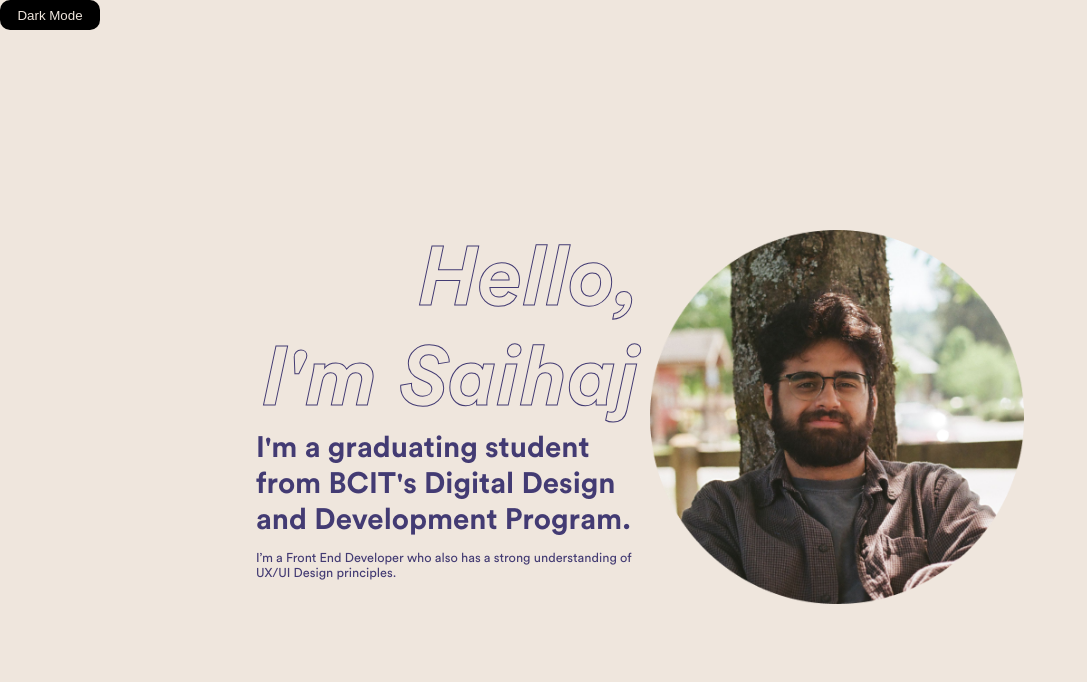
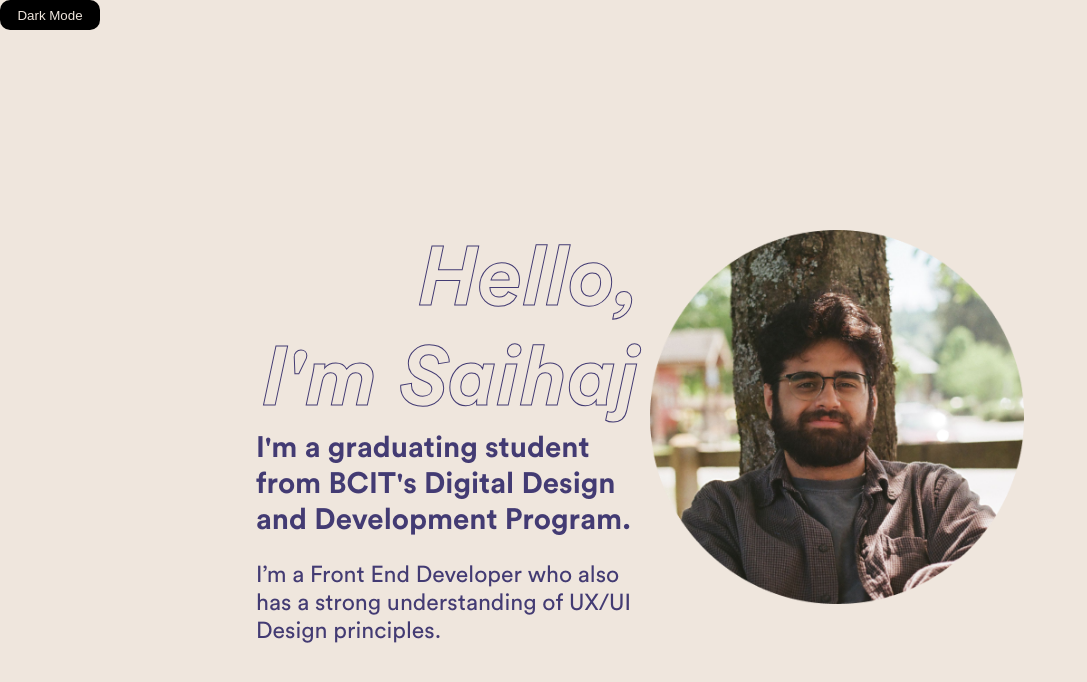
Before and after one commit to saihajvir/Portfolio, a Next.js app: page / in a window 1280 px wide. Shown: the top 682 px of the page, without its empty margins (0-1087 px from the left). Built offline with nearby package versions, Linux system fonts and the light colour scheme.

Commit message:
minor change

```diff
--- a/comps/ThemeButton/index.js
+++ b/comps/ThemeButton/index.js
@@ -9,6 +9,7 @@ const Button = styled.button`
     color: ${props=>props.color};
     border-radius: 10px;
     border: none;
+
 `
 
 export default function ThemeButton({
--- a/pages/index.js
+++ b/pages/index.js
@@ -57,8 +57,9 @@ const StudentText = styled.span`
 const DescriptionText = styled.p`
   font-family: 'Circular';
   font-weight: normal;
-  font-size: 1vw;
+  font-size: 1.8vw;
   color: ${props=>props.color};
+  white-space: pre;
 `
 const HeadshotImg = styled.img`
   padding-left: 10px;
@@ -87,7 +88,7 @@ export default function Home() {
           </StudentText>
 
           <DescriptionText color={comp_themes[theme].text_color}>
-            I’m a Front End Developer who also has a strong understanding of UX/UI Design principles.
+            I’m a Front End Developer who also <br/>has a strong understanding of UX/UI <br/>Design principles.
           </DescriptionText>
         </IntroTextCont>
         <HeadshotCont>
```
